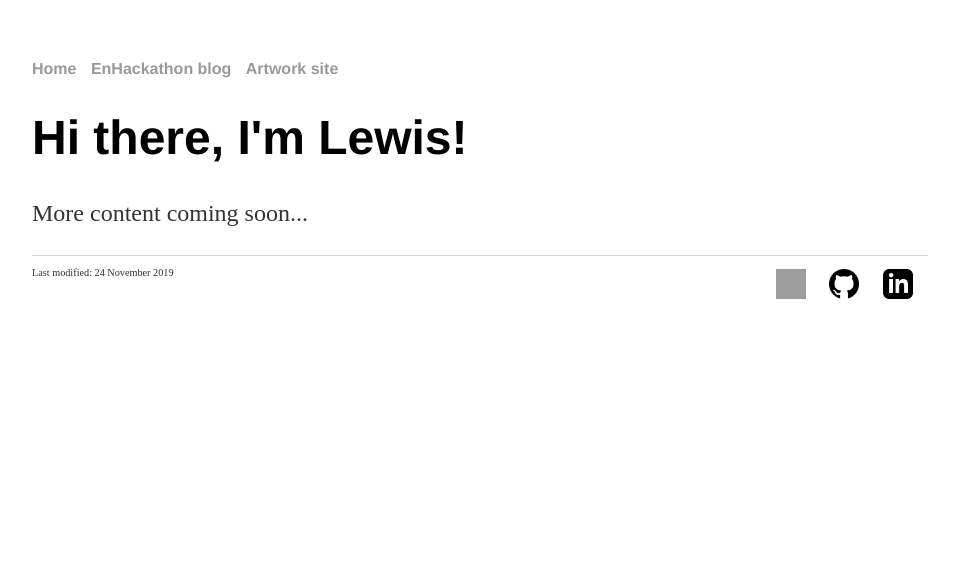
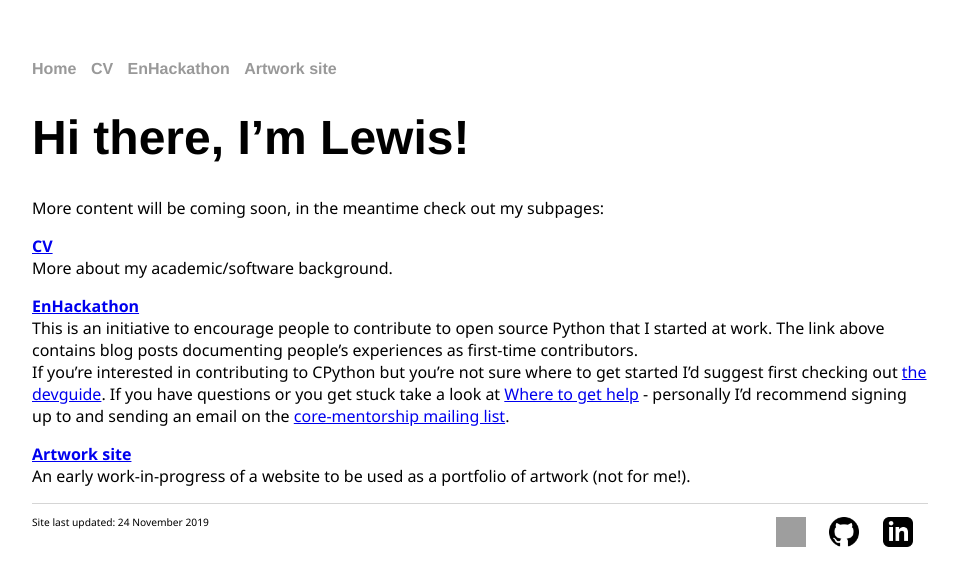
Before and after one commit to LewisGaul/LewisGaul.github.io, a Jekyll site: the page built from index.md, in a window 1280 px wide. Shown: the top 586 px of the page, without its empty margins (160-1119 px from the left). Built offline with Jekyll 4.4.1, drawn with Linux system fonts in a browser that asks for light colours; grey boxes are pictures that could not be loaded.

```diff
--- a/_config.yml
+++ b/_config.yml
@@ -6,7 +6,9 @@ baseurl: ""
 nav:
   - name: Home
     href: /
-  - name: EnHackathon blog
+  - name: CV
+    href: /cv.html
+  - name: EnHackathon
     href: https://enhackathon.github.io
   - name: Artwork site
     href: https://lewisgaul.github.io/artwork-site
--- a/_includes/footer.html
+++ b/_includes/footer.html
@@ -7,6 +7,6 @@
     </ul>
   </div>
   <p class="modified">
-    Last modified: {{ site.time | date: "%d %B %Y" }}
+    Site last updated: {{ site.time | date: "%d %B %Y" }}
   </p>
 </footer>
--- a/css/main.css
+++ b/css/main.css
@@ -1,7 +1,18 @@
+/* Base styling */
+
 body {
   margin: 60px auto;
   width: 70%;
+  font-family: "Segoe UI",Roboto,Helvetica,Arial,sans-serif;
 }
+
+h1 {
+  font-size: 3em;
+  font-family:'Helvetica', 'Arial', 'Sans-Serif';
+}
+
+
+/* Nav styling */
 
 nav ul, footer ul {
   font-family:'Helvetica', 'Arial', 'Sans-Serif';
@@ -15,42 +26,36 @@ nav ul li, footer ul li {
   margin-right: 10px;
 }
 
-footer p {
-  font-size: 0.8em;
-}
-
-a {
+nav a {
   text-decoration: none;
   color: #999;
 }
 
-a:hover {
+nav a:hover {
   text-decoration: underline;
 }
 
-h1 {
-  font-size: 3em;
-  font-family:'Helvetica', 'Arial', 'Sans-Serif';
+
+/* CV styling */
+
+.cv-page ul {
+  margin-block-start: 0.5em;
 }
 
-p {
-  font-size: 1.5em;
-  line-height: 1.4em;
-  color: #333;
+.cv-page p {
+  margin-block-end: 0.5em;
 }
+
+
+/* Footer styling */
 
 footer {
   border-top: 1px solid #d5d5d5;
   font-size: .8em;
 }
 
-ul.posts {
-  margin: 20px auto 40px;
-  font-size: 1.5em;
-}
-
-ul.posts li {
-  list-style: none;
+footer p {
+  font-size: 0.8em;
 }
 
 /* Social buttons */
--- a/index.html
+++ /dev/null
@@ -1,9 +0,0 @@
----
-title: Homepage
-layout: default
----
-
-<div class="blurb">
-	<h1>Hi there, I'm Lewis!</h1>
-	<p>More content coming soon...</p>
-</div><!-- /.blurb -->
--- /dev/null
+++ b/index.md
@@ -0,0 +1,18 @@
+---
+title: Homepage
+layout: default
+---
+
+# Hi there, I'm Lewis!
+
+More content will be coming soon, in the meantime check out my subpages:
+
+[**CV**](./cv.html)
+More about my academic/software background.
+
+[**EnHackathon**](https://enhackathon.github.io)
+This is an initiative to encourage people to contribute to open source Python that I started at work. The link above contains blog posts documenting people's experiences as first-time contributors.
+If you're interested in contributing to CPython but you're not sure where to get started I'd suggest first checking out [the devguide](https://devguide.python.org/). If you have questions or you get stuck take a look at [Where to get help](https://devguide.python.org/help/) - personally I'd recommend signing up to and sending an email on the [core-mentorship mailing list](https://mail.python.org/mailman3/lists/core-mentorship.python.org/).
+
+[**Artwork site**](https://lewisgaul.co.uk/artwork-site)
+An early work-in-progress of a website to be used as a portfolio of artwork (not for me!).
```
Also changed, not shown: _layouts/cv.html (added, +9 -0 lines), cv.md (added, +63 -0 lines).
